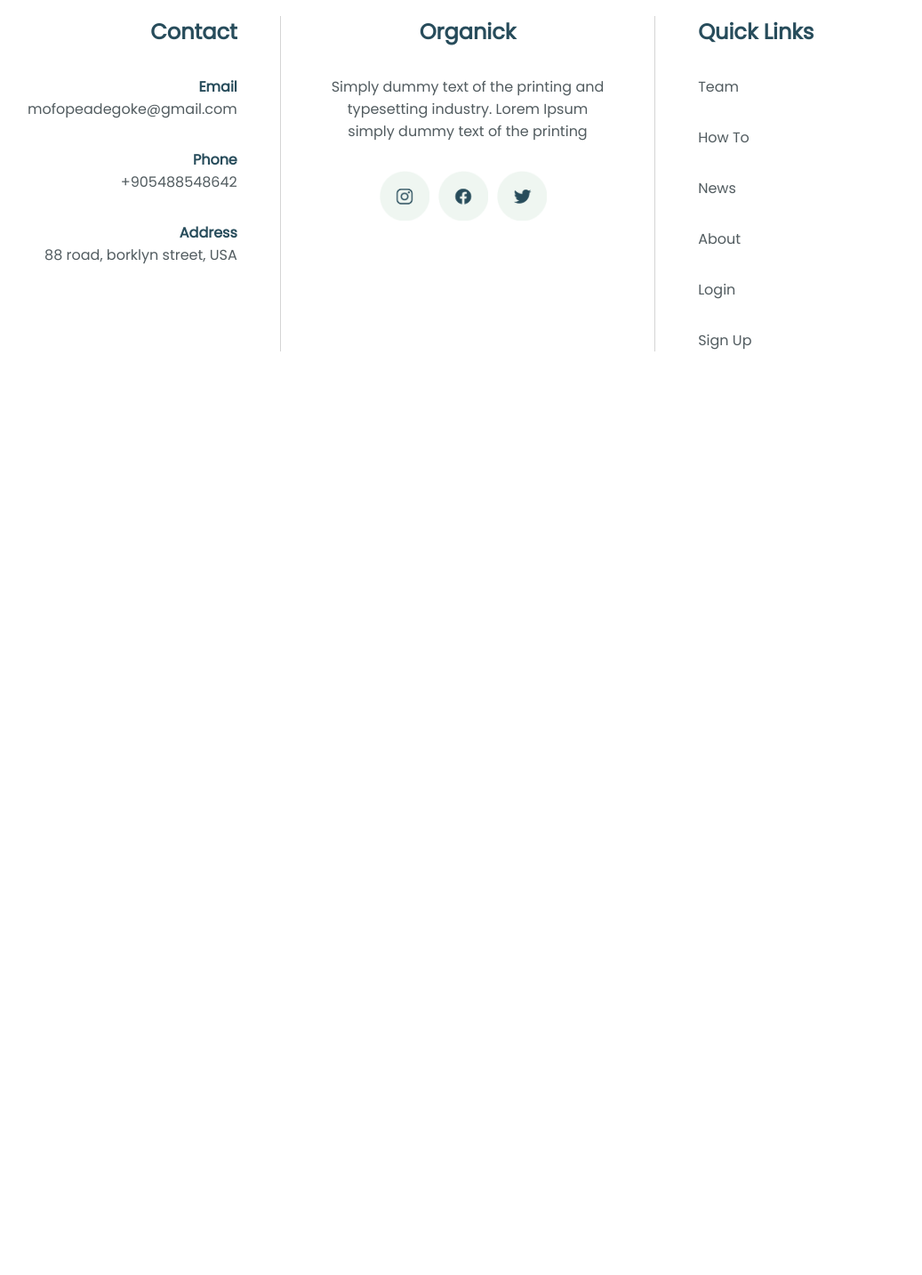
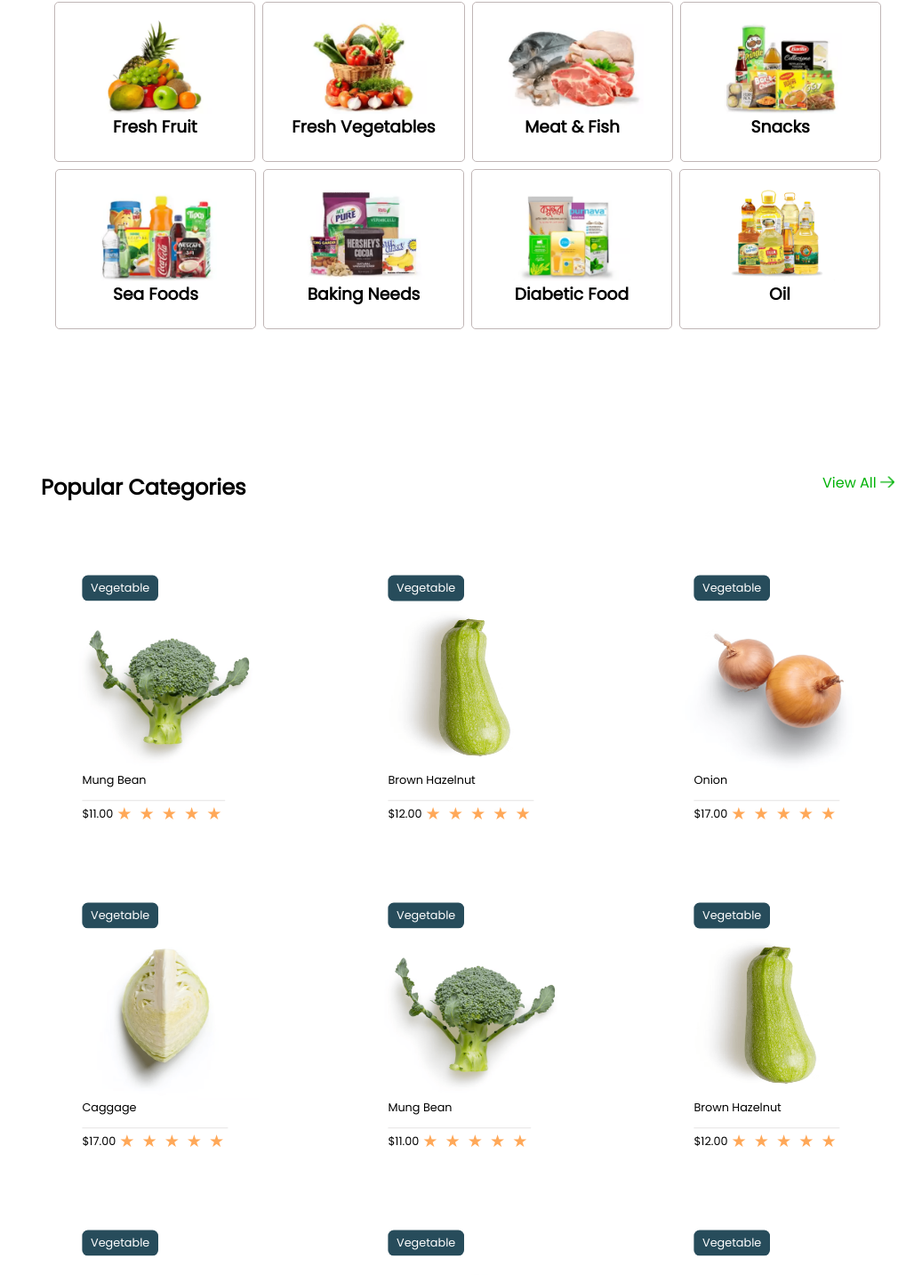
Before and after one commit to mofopeadegoke/TechSpace-Project-Organik, a React (Create React App) app in the folder react-app/: page /shop in a window 1280 px wide. Shown: the part 955-2388 px from the top of the page at 89% size, without its empty margins (114-1151 px from the left). Before the commit the page ends 1398 px from the top, so only its background shows below. Built offline with nearby package versions, Linux system fonts and the light colour scheme; no server answers.

Commit message:
Web design of shop page done

```diff
--- a/react-app/src/components/styles/single-category-card.css
+++ b/react-app/src/components/styles/single-category-card.css
@@ -0,0 +1,14 @@
+article.single-category-card {
+    padding: 1.5rem 2rem;
+    padding-top: 1rem;
+    display: inline-flex;
+    justify-content: center;
+    align-items: center;
+    flex-direction: column;
+    border-radius: 5px;
+    border: 1px solid #C0B6B6;
+    background: var(--gray-scale-white, #FFF);
+}
+article.single-category-card img {
+    width: 10rem;
+}
--- a/react-app/src/pages/shop.jsx
+++ b/react-app/src/pages/shop.jsx
@@ -1,12 +1,25 @@
 import "../styles/shop.css"
 import TitleImage from "../components/title-image"
-import titlebg from '../assets/aboutbg.png';
+import titlebg from '../assets/shop-page-title-img.png';
 import darkSearchIcon from "../assets/dark-search-icon.png";
 import customerSupportIcon from "../assets/customer-support-img.png";
 import shippingIcon from "../assets/shipping-icon.png";
 import shoppingBagIcon from "../assets/shopping-bag.png";
 import rightArrow from "../assets/green-right-arrow.png";
+import freshFruitsImg from "../assets/fresh-fruit-category-img.png";
+import freshVegetableImg from "../assets/fresh-vegatable-category-img.png";
+import meatAndFishImg from "../assets/meatAndFish-category-img.png";
+import snacksImg from "../assets/snacks-category-img.png";
+import seaFoodImg from "../assets/sea-food-category-img.png";
+import bakingNeedsImg from "../assets/baking-needs-category-img.png";
+import diabeticFoodImg from "../assets/diabetic-food-category-img.png";
+import oilImg from "../assets/oil-category-img.png";
+import brocolliImg from "../assets/brocolli.png"
+import cucumberImg from "../assets/cucumber.png"
+import onionImg from "../assets/onion.png"
+import cutOnionImg from "../assets/cutOnion.png"
 import SingleCategoryCard from "../components/single-category-card";
+import SingleProduct from "../components/single-product";
 export default function ShopPage() {
     return (
         <>
@@ -46,7 +59,31 @@ export default function ShopPage() {
                         <p className="green-text">View All <img src={rightArrow} alt="A green arrow pointing to the right" /></p>
                     </div>
                     <article className="category-container">
-
+                        <SingleCategoryCard imgUrl={freshFruitsImg} altText="Varieties of fresh fruits" name="Fresh Fruit"/>
+                        <SingleCategoryCard imgUrl={freshVegetableImg} altText="Varieties of fresh vegetables" name="Fresh Vegetables"/>
+                        <SingleCategoryCard imgUrl={meatAndFishImg}altText="Varieties of meat and fish" name="Meat & Fish"/>
+                        <SingleCategoryCard imgUrl={snacksImg} altText="Varieties of snacks" name="Snacks"/>
+                        <SingleCategoryCard imgUrl={seaFoodImg} altText="Varieties of sea foods" name="Sea Foods"/>
+                        <SingleCategoryCard imgUrl={bakingNeedsImg} altText="Varieties of baking materials" name="Baking Needs"/>
+                        <SingleCategoryCard imgUrl={diabeticFoodImg} altText="Varieties of diabetic foods" name="Diabetic Food"/>
+                        <SingleCategoryCard imgUrl={oilImg} altText="Varieties of cooking oil" name="Oil"/>
+                    </article>
+                </article>
+                <article className="section-two">
+                    <div className="row">
+                        <h2>Popular Categories</h2>
+                        <p className="green-text">View All <img src={rightArrow} alt="A green arrow pointing to the right" /></p>
+                    </div>
+                    <article className="products-container">
+                        <SingleProduct category="Vegetable" imgUrl={brocolliImg} altText="An image of brocolli" price="$11.00" name="Mung Bean"/>
+                        <SingleProduct category="Vegetable" imgUrl={cucumberImg} altText="An image of a green hazelnut" price="$12.00" name="Brown Hazelnut"/>
+                        <SingleProduct category="Vegetable" imgUrl={onionImg} altText="An image of onions" price="$17.00" name="Onion"/>
+                        <SingleProduct category="Vegetable" imgUrl={cutOnionImg} altText="An image of cut open cabbage" price="$17.00" name="Caggage"/>
+                        <SingleProduct category="Vegetable" imgUrl={brocolliImg} altText="An image of brocolli" price="$11.00" name="Mung Bean"/>
+                        <SingleProduct category="Vegetable" imgUrl={cucumberImg} altText="An image of a green hazelnut" price="$12.00" name="Brown Hazelnut"/>
+                        <SingleProduct category="Vegetable" imgUrl={onionImg} altText="An image of onions" price="$17.00" name="Onion"/>
+                        <SingleProduct category="Vegetable" imgUrl={cutOnionImg} altText="An image of cut open cabbage" price="$17.00" name="Caggage"/>
+                        <SingleProduct category="Vegetable" imgUrl={brocolliImg} altText="An image of brocolli" price="$11.00" name="Mung Bean"/>
                     </article>
                 </article>
             </article>
--- a/react-app/src/styles/shop.css
+++ b/react-app/src/styles/shop.css
@@ -33,6 +33,15 @@
     justify-content: space-between;
     padding: 2.5rem;
 }
+@media all and (max-width: 900px) {
+    .shop-page-main article.features-container {
+        display: none;
+    }
+    .shop-page-main form.search-container,article.shop-page-main article.section-one,
+    article.shop-page-main article.section-two {
+        width: 90%;
+    }
+}
 .shop-page-main article.features-container img {
     width: 2rem;
 }
@@ -50,19 +59,38 @@
     font-weight: 600;
     color: #1A1A1A;
 }
-.shop-page-main article.section-one {
+.shop-page-main article.section-one, .shop-page-main article.section-two {
     width: 75%;
     margin-inline: auto;
     margin-top: 3rem;
 }
-.shop-page-main article.section-one .row {
+.shop-page-main article.section-one .row, .shop-page-main article.section-two .row {
     display: flex;
     flex-direction: row;
     justify-content: space-between;
 }
-.shop-page-main article.section-one .row img {
+.shop-page-main article.section-one .row img, .shop-page-main article.section-two .row img {
     width: 1rem;
 }
 .shop-page-main .green-text {
     color: var(--primary-green);
 }
+.shop-page-main article.section-one article.category-container {
+    display: flex;
+    flex-flow: row wrap;
+    gap: 0.5rem;
+    justify-content: center;
+    margin-top: 2rem;
+    margin-bottom: 10rem;
+}
+.shop-page-main article.section-two article.products-container {
+    display: flex;
+    flex-flow: row wrap;
+    justify-content: space-between;
+    column-gap: 1rem;
+    margin-top: 2rem;
+    margin-bottom: 10rem;
+}
+.shop-page-main article.section-two article.single-product {
+    transform: scale(0.8);
+}
```
Also changed, not shown: react-app/src/assets/shop-page-title-img.png (added).
